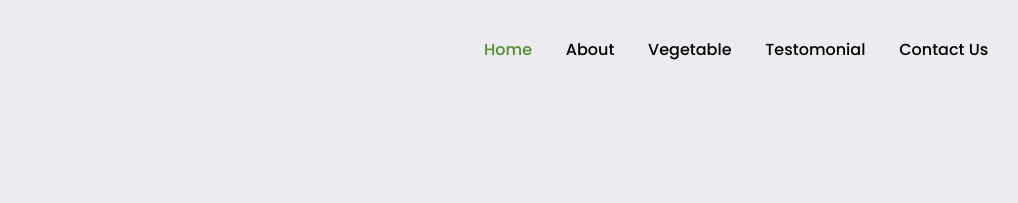
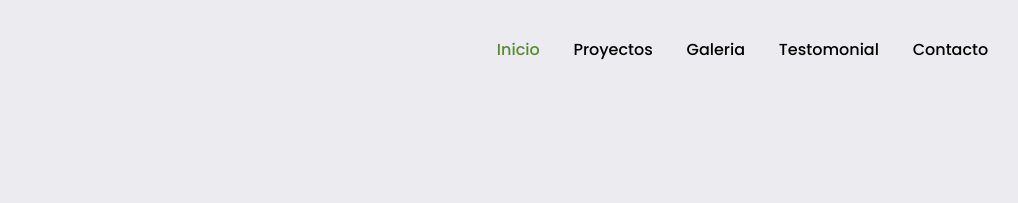
Before and after one commit to jazorro11/hazArquitectura, a plain HTML site: page index.html in a window 1280 px wide. Shown: the top 203 px of the page, 149-1167 px from the left. Drawn offline with nearby package versions, Linux system fonts and the light colour scheme; some packages are replaced by stand-ins of ours.

Commit message:
Primeros cambios brocoli

```diff
--- a/index.html
+++ b/index.html
@@ -9,11 +9,11 @@
   <meta name="viewport" content="width=device-width, initial-scale=1">
   <meta name="viewport" content="initial-scale=1, maximum-scale=1">
   <!-- site metas -->
-  <title>shree</title>
+  <title>hazarquitectos</title>
   <meta name="keywords" content="">
   <meta name="description" content="">
   <meta name="author" content="">
-  <!-- fevicon -->
+  <!-- fevicon mini icono-->
   <link rel="icon" href="images/fevicon.png" type="image/gif" />
   <!-- bootstrap css -->
   <link rel="stylesheet" href="css/bootstrap.min.css">
@@ -60,11 +60,11 @@
                 <div class="limit-box">
                   <nav class="main-menu ">
                     <ul class="menu-area-main">
-                      <li class="active"> <a href="index.html">Home</a> </li>
-                      <li> <a href="#about">About</a> </li>
-                      <li> <a href="#vegetable">Vegetable</a> </li>
+                      <li class="active"> <a href="index.html">Inicio</a> </li>
+                      <li> <a href="#about">Proyectos</a> </li>
+                      <li> <a href="#vegetable">Galeria</a> </li>
                       <li> <a href="#testimonial">Testomonial</a> </li>
-                      <li> <a href="#contact">Contact Us</a> </li>
+                      <li> <a href="#contact">Contacto</a> </li>
 
                      <li> <a href="#"><img src="icon/icon_b.png" alt="#" /></a></li>
                      </ul>
```
